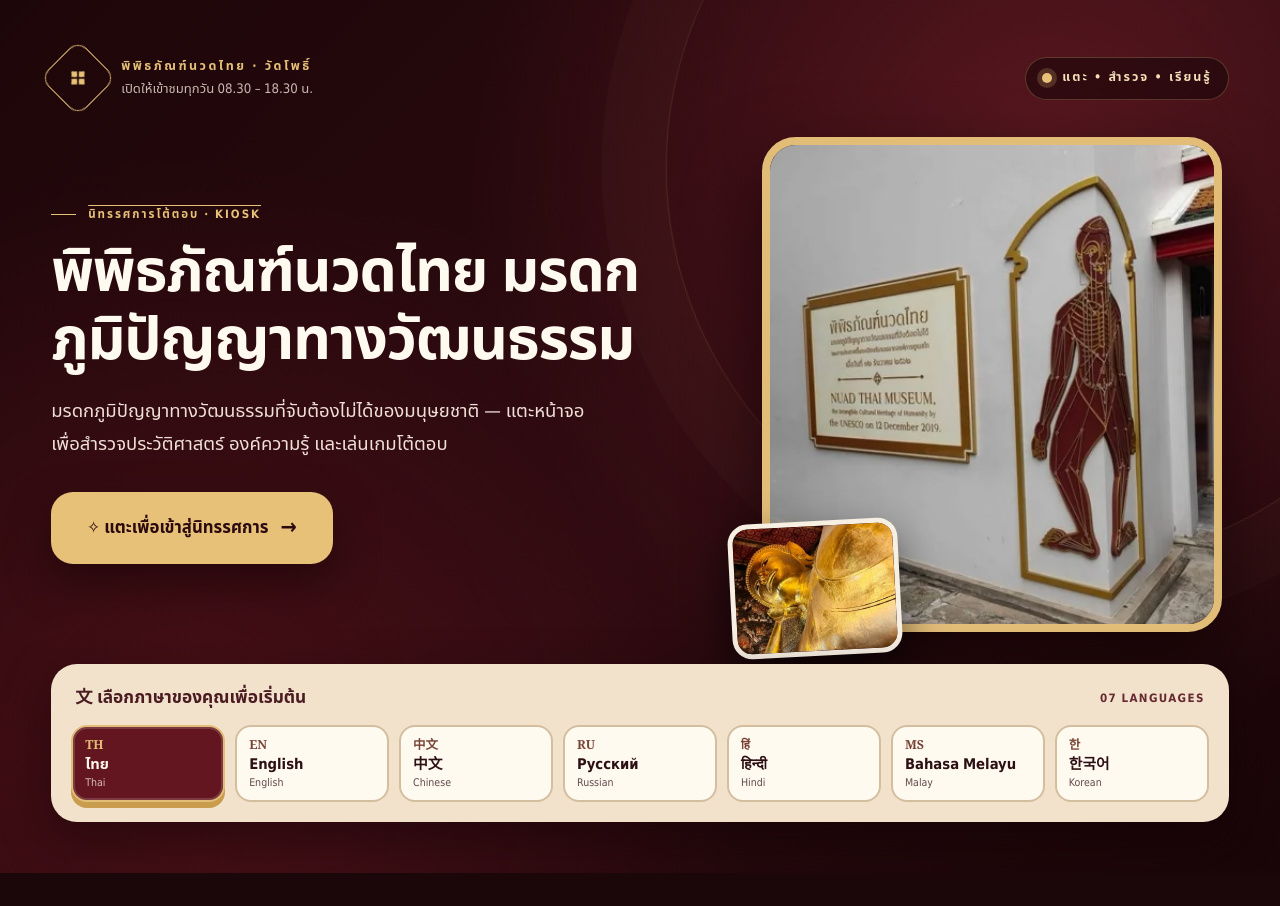
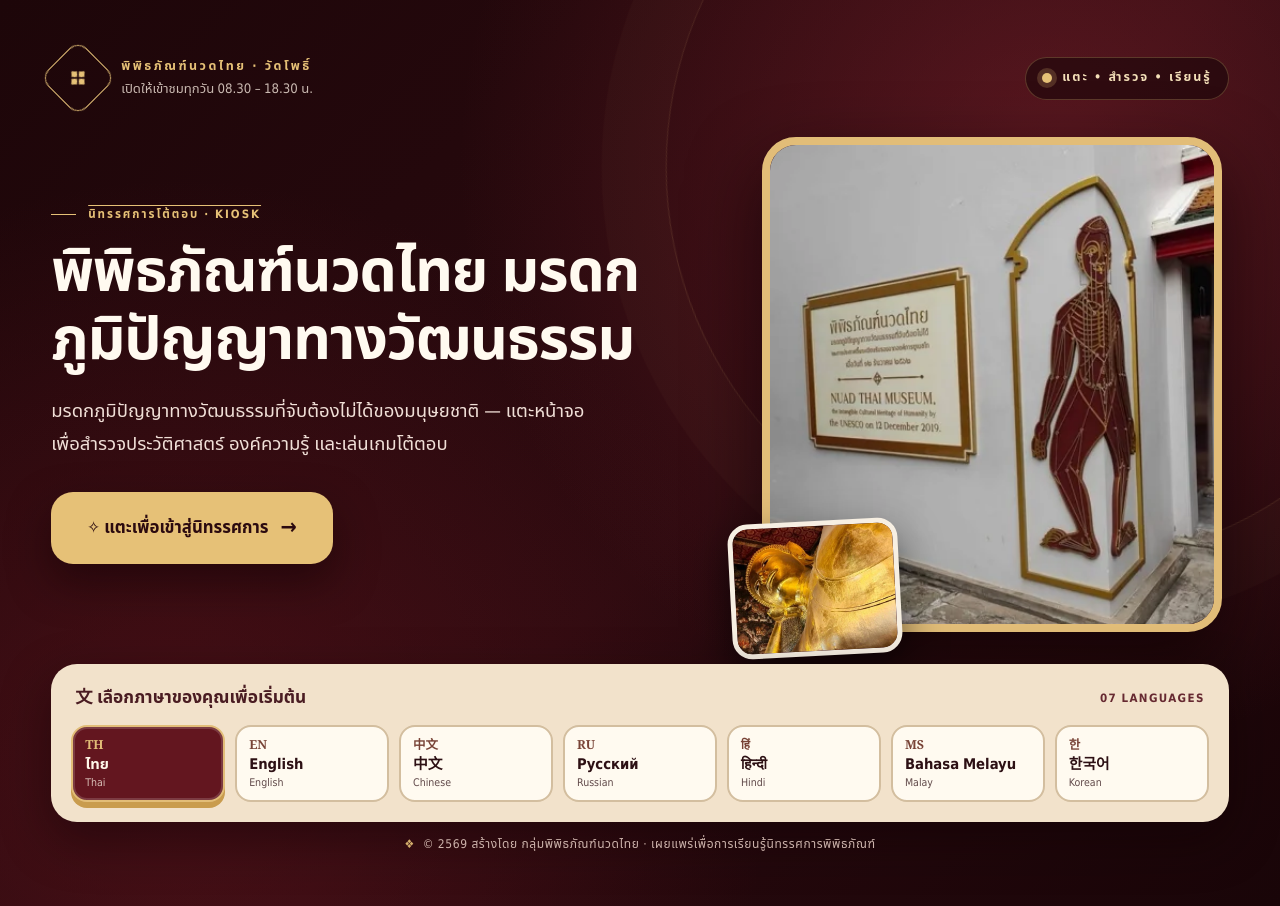
Before and after one commit to Bankkie16149/website-Thai-Massage-Museum, a React (Vite) app: page / in a window 1280 px wide. Before the commit the page ends 873 px from the top, so only its background shows below. Built offline with nearby package versions, Linux system fonts and the light colour scheme.

Commit message:
feat: update footer notes for localization and add attribution in AttractScreen and BottomRail components

```diff
--- a/src/components/AttractScreen.jsx
+++ b/src/components/AttractScreen.jsx
@@ -152,6 +152,15 @@ export default function AttractScreen({
           })}
         </div>
       </div>
+
+      {/* Subtle Museum License / Attribution */}
+      <p
+        className="max-w-[1440px] w-full mx-auto text-center text-[#dfc6bd] text-[0.75rem] tracking-[0.05em] pt-3 relative z-[1] flex items-center justify-center gap-2 flex-wrap opacity-90"
+        lang={locale}
+      >
+        <span className="text-[#e6c177]" aria-hidden="true">❖</span>
+        <span>{t.footerNote}</span>
+      </p>
     </div>
   );
 }
--- a/src/components/BottomRail.jsx
+++ b/src/components/BottomRail.jsx
@@ -56,11 +56,12 @@ export default function BottomRail({ mode, locale, t, onNavigate, onOpenExhibit
       </nav>
 
       <p
-        className="text-[#c5a89f] text-[0.66rem] max-[650px]:text-[0.58rem] text-center pt-[16px] max-[650px]:pb-2"
+        className="text-[#dfc6bd] text-[0.74rem] max-[650px]:text-[0.64rem] text-center pt-[18px] max-[650px]:pb-2 tracking-[0.04em] flex items-center justify-center gap-2 flex-wrap"
         id="small-footer"
         lang={locale}
       >
-        {t.footerNote}
+        <span className="text-[#e6c177]" aria-hidden="true">❖</span>
+        <span>{t.footerNote}</span>
       </p>
     </div>
   );
--- a/src/data/copyData.js
+++ b/src/data/copyData.js
@@ -121,7 +121,7 @@ export const COPY = {
     // Bottom Rail
     discover: 'สำรวจคำถาม',
     learnMore: 'รู้จักนิทรรศการ',
-    footerNote: 'หน้าจอ KIOSK นิทรรศการพิพิธภัณฑ์นวดไทย · เนื้อหาจากเอกสารต้นฉบับ 7 ภาษา',
+    footerNote: '© 2569 สร้างโดย กลุ่มพิพิธภัณฑ์นวดไทย · เผยแพร่เพื่อการเรียนรู้นิทรรศการพิพิธภัณฑ์',
     questions: [
       'พิพิธภัณฑ์อยู่ที่ไหน?',
       'ทำไมนวดไทยจึงอยู่ในรายชื่อ UNESCO?',
@@ -250,7 +250,7 @@ export const COPY = {
     relatedReading: 'Read related topic ↗',
     discover: 'Explore questions',
     learnMore: 'See the exhibits',
-    footerNote: 'MUSEUM KIOSK EDITION · CONTENT FROM PROVIDED 7-LANGUAGE DOCUMENTS',
+    footerNote: '© 2026 Created by Thai Massage Museum Group · Licensed for Museum Exhibition',
     questions: [
       'Where is the museum?',
       'Why is Thai massage on the UNESCO list?',
@@ -379,7 +379,7 @@ export const COPY = {
     relatedReading: '阅读相关主题 ↗',
     discover: '探索问题',
     learnMore: '参观展区介绍',
-    footerNote: '博物馆触控导览屏版本 · 内容源自 7 种语言原始文献',
+    footerNote: '© 2026 由 泰式按摩博物馆团队（Thai Massage Museum Group）制作 · 博物馆展览专用许可',
     questions: [
       '博物馆在哪里？',
       '为什么泰式按摩入选 UNESCO 名录？',
@@ -508,7 +508,7 @@ export const COPY = {
     relatedReading: 'Читать по теме ↗',
     discover: 'Вопросы',
     learnMore: 'Об экспозиции',
-    footerNote: 'МУЗЕЙНЫЙ КИОСК · МАТЕРИАЛЫ НА 7 ЯЗЫКАХ',
+    footerNote: '© 2026 Создано группой Музея тайского массажа (Thai Massage Museum Group) · Лицензия для музейной экспозиции',
     questions: [
       'Где находится музей?',
       'Почему тайский массаж внесён в список ЮНЕСКО?',
@@ -637,7 +637,7 @@ export const COPY = {
     relatedReading: 'संबंधित विषय पढ़ें ↗',
     discover: 'प्रश्न खोजें',
     learnMore: 'प्रदर्शनी देखें',
-    footerNote: 'संग्रहालय कियोस्क संस्करण · 7 भाषाओं के मूल दस्तावेज़ों पर आधारित',
+    footerNote: '© 2026 थाई मालिश संग्रहालय समूह (Thai Massage Museum Group) द्वारा निर्मित · संग्रहालय प्रदर्शनी लाइसेंस',
     questions: [
       'संग्रहालय कहाँ स्थित है?',
       'थाई मालिश यूनेस्को सूची में क्यों है?',
@@ -766,7 +766,7 @@ export const COPY = {
     relatedReading: 'Baca topik berkaitan ↗',
     discover: 'Teroka soalan',
     learnMore: 'Lihat pameran',
-    footerNote: 'EDISI KIOSK MUZIUM · KANDUNGAN DARIPADA DOKUMEN ASAL 7 BAHASA',
+    footerNote: '© 2026 Dicipta oleh Kumpulan Muzium Urutan Thai (Thai Massage Museum Group) · Lesen Pameran Muzium',
     questions: [
       'Di manakah lokasi muzium ini?',
       'Mengapakah urutan Thai tersenarai di UNESCO?',
@@ -895,7 +895,7 @@ export const COPY = {
     relatedReading: '관련 내용 읽기 ↗',
     discover: '질문 탐색',
     learnMore: '전시 더 보기',
-    footerNote: '박물관 키오스크 에디션 · 7개 언어 원문 자료 수록',
+    footerNote: '© 2026 태국 전통 마사지 박물관 그룹(Thai Massage Museum Group) 제작 · 박물관 전시 전용 라이선스',
     questions: [
       '박물관은 어디에 있나요?',
       '태국 마사지는 왜 유네스코에 등재되었나요?',
```
